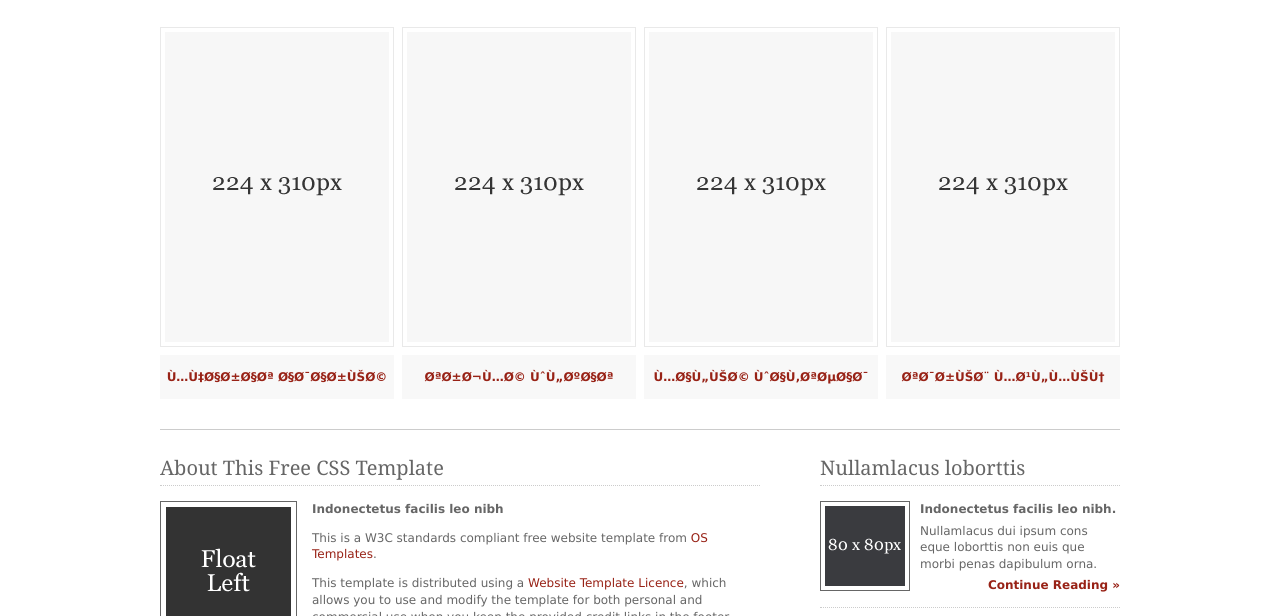
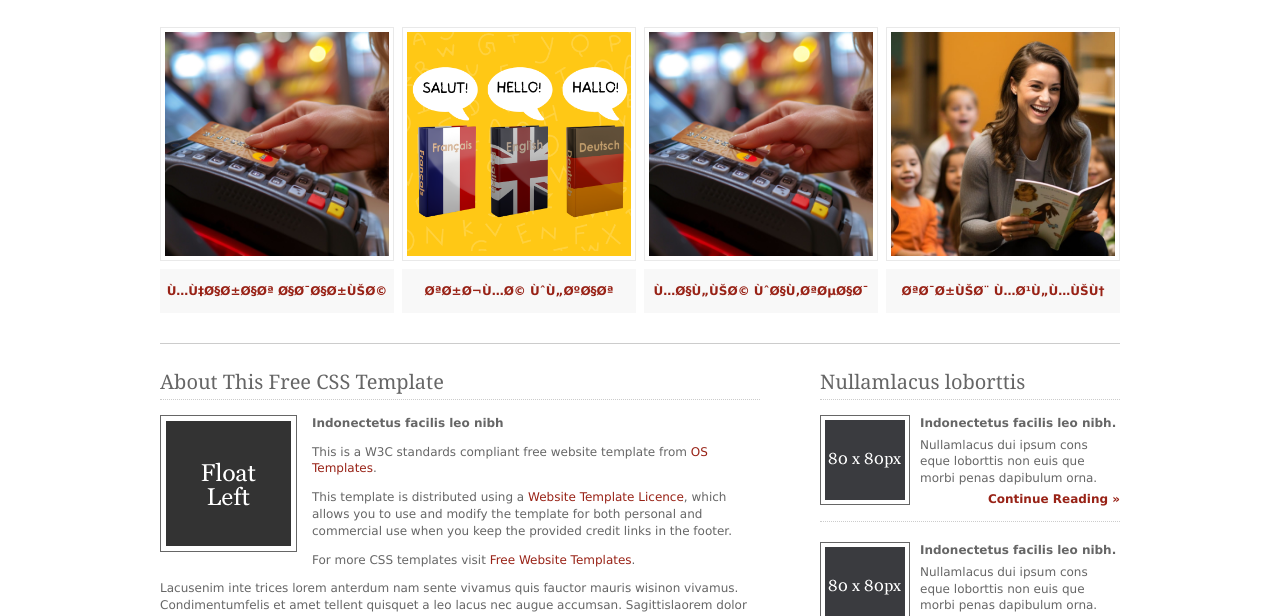
Before and after one commit to raaaannnndddd/Website2, a plain HTML site: page index.html in a window 1280 px wide. Shown: the part 179-795 px from the top of the page. Drawn offline with Linux system fonts and the light colour scheme.

Commit message:
Update index.html

```diff
--- a/index.html
+++ b/index.html
@@ -52,10 +52,10 @@ Licence URI: http://www.os-templates.com/template-terms
 <div class="wrapper col3">
   <div id="intro">
     <ul>
-      <li><img src="images/demo/224x310.gif" alt="" /> <a href="#">مهارات ادارية</a></li>
-      <li><img src="images/demo/224x310.gif" alt="" /> <a href="#">ترجمة ولغات</a></li>
-      <li><img src="images/demo/224x310.gif" alt="" /> <a href="#">مالية واقتصاد</a></li>
-      <li class="last"><img src="images/demo/224x310.gif" alt="" /> <a href="#">تدريب معلمين</a></li>
+      <li><img src="images/businessfinancenew.jpg" alt="" /> <a href="#">مهارات ادارية</a></li>
+      <li><img src="images/HALLOlangu.png" alt="" /> <a href="#">ترجمة ولغات</a></li>
+      <li><img src="images/businessfinancenew.jpg" alt="" /> <a href="#">مالية واقتصاد</a></li>
+      <li class="last"><img src="images/newjlateachrs.png" alt="" /> <a href="#">تدريب معلمين</a></li>
     </ul>
     <br class="clear" />
   </div>
```
